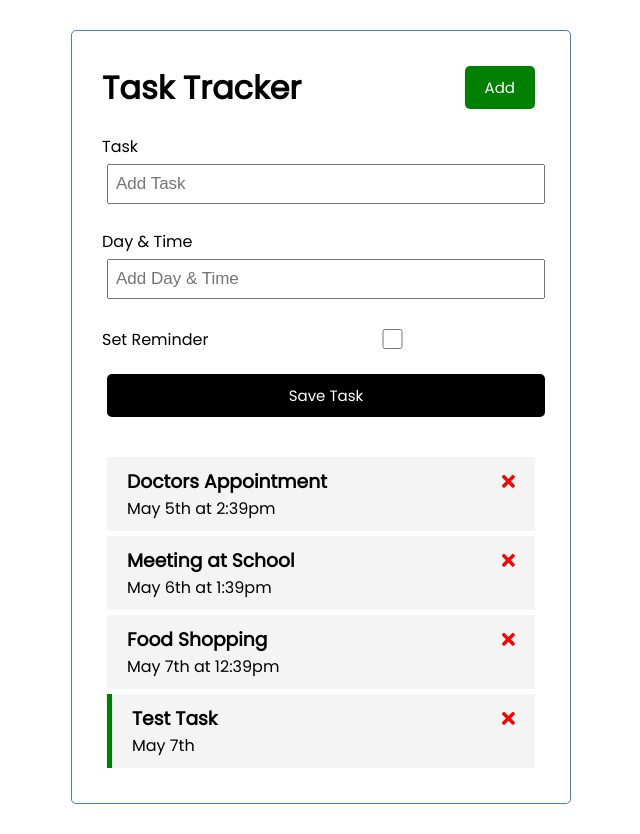
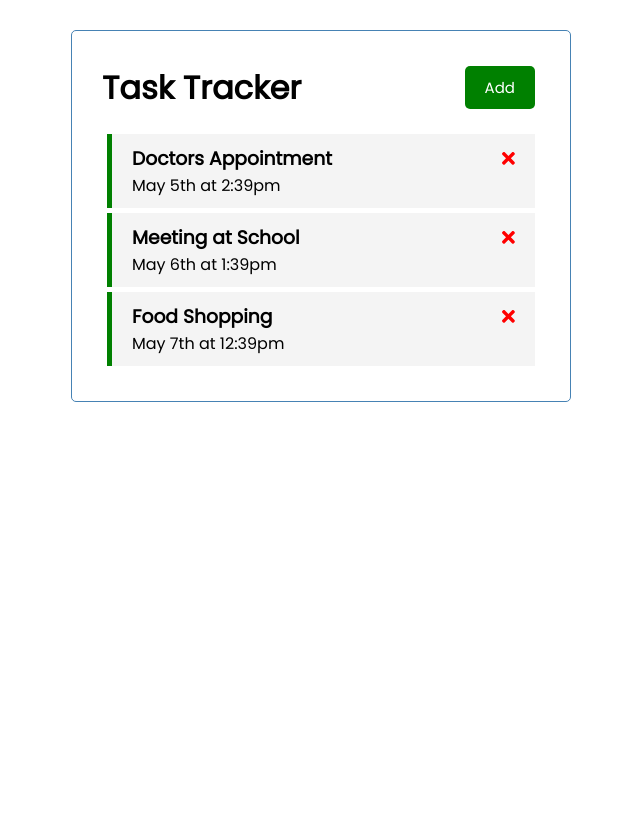
Before and after one commit to cmsjulio/voleeeeei, an Angular app: page / in a window 1280 px wide. Shown: the whole page, without its empty margins (319-959 px from the left). After the commit the page ends 800 px from the top, so only its background shows below. Built offline with nearby package versions, Linux system fonts and the light colour scheme; data requests are answered from the project's data file.

Commit message:
Toggle button com UiService exibindo/ocultando html de add-task.

```diff
--- a/db.json
+++ b/db.json
@@ -4,25 +4,19 @@
       "id": 1,
       "text": "Doctors Appointment",
       "day": "May 5th at 2:39pm",
-      "reminder": false
+      "reminder": true
     },
     {
       "id": 2,
       "text": "Meeting at School",
       "day": "May 6th at 1:39pm",
-      "reminder": false
+      "reminder": true
     },
     {
       "id": 3,
       "text": "Food Shopping",
       "day": "May 7th at 12:39pm",
-      "reminder": false
-    },
-    {
-      "text": "Test Task",
-      "day": "May 7th",
-      "reminder": true,
-      "id": 4
+      "reminder": true
     }
   ]
 }
--- a/src/app/components/add-task/add-task.component.html
+++ b/src/app/components/add-task/add-task.component.html
@@ -1,4 +1,4 @@
-<form class="add-form" (ngSubmit)="onSubmit()">
+<form *ngIf="showAddTask" class="add-form" (ngSubmit)="onSubmit()">
     <div class="form-control">
         <label for="text">Task</label>
         <input type="text" name="text" id="text" [(ngModel)]="text" placeholder="Add Task">
--- a/src/app/components/add-task/add-task.component.ts
+++ b/src/app/components/add-task/add-task.component.ts
@@ -1,5 +1,7 @@
 import { Component, OnInit, Output, EventEmitter } from '@angular/core';
 import { Task } from 'src/app/Task';
+import { UiService } from 'src/app/services/ui.service';
+import { Subscription } from 'rxjs';
 
 @Component({
   selector: 'app-add-task',
@@ -11,8 +13,14 @@
   text: string;
   day: string;
   reminder: boolean=false;
+  showAddTask: boolean;
+  subscription: Subscription;
 
-  constructor() { }
+  constructor(private uiService:UiService) {
+    this.subscription = this.uiService
+    .onToggle()
+    .subscribe((value) => (this.showAddTask = value))
+   }
 
   ngOnInit(): void {
   }
--- a/src/app/components/header/header.component.html
+++ b/src/app/components/header/header.component.html
@@ -1,8 +1,8 @@
 <header>
     <h1>{{title}}</h1>
     <app-button
-    color="green"
-    text="Add"
+    color="{{showAddTask ? 'red' : 'green'}}"
+    text="{{showAddTask ? 'Close' : 'Add'}}"
     (btnClick)="toggleAddTask()">
 </app-button>
 </header>
--- a/src/app/components/header/header.component.ts
+++ b/src/app/components/header/header.component.ts
@@ -1,4 +1,6 @@
 import { Component, OnInit } from '@angular/core';
+import { UiService } from 'src/app/services/ui.service';
+import { Subscription } from 'rxjs';
 
 @Component({
   selector: 'app-header',
@@ -7,14 +9,18 @@
 })
 export class HeaderComponent implements OnInit {
   title = 'Task Tracker';
+  showAddTask: boolean = false;
+  subscription: Subscription;
 
-  constructor() { }
+  constructor(private uiService: UiService) {
+    this.subscription = this.uiService.onToggle().subscribe(value=>this.showAddTask = value)
+   }
 
   ngOnInit(): void {
   }
 
   toggleAddTask(){
-    console.log('toggle')
+    this.uiService.toggleAddTask();
   }
 
 }
--- /dev/null
+++ b/src/app/services/ui.service.ts
@@ -0,0 +1,22 @@
+import { Injectable } from '@angular/core';
+import { Observable, Subject } from 'rxjs';
+
+@Injectable({
+  providedIn: 'root'
+})
+export class UiService {
+  private showAddTask: boolean = false;
+  private subject = new Subject<any>();
+
+  constructor() { }
+
+  toggleAddTask():void{
+    console.log(123)
+    this.showAddTask = !this.showAddTask;
+    this.subject.next(this.showAddTask);
+  }
+
+  onToggle(): Observable<any>{
+    return this.subject.asObservable();
+  }
+}
```
Also changed, not shown: 2 other files (tests, documents, lock files or other folders).
